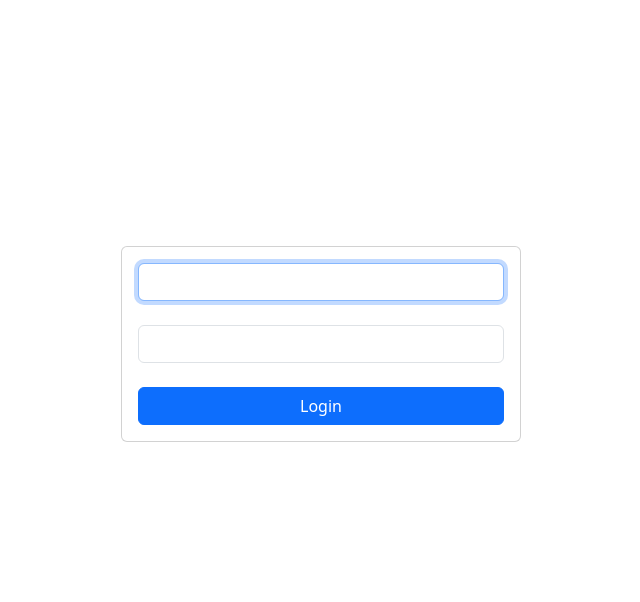
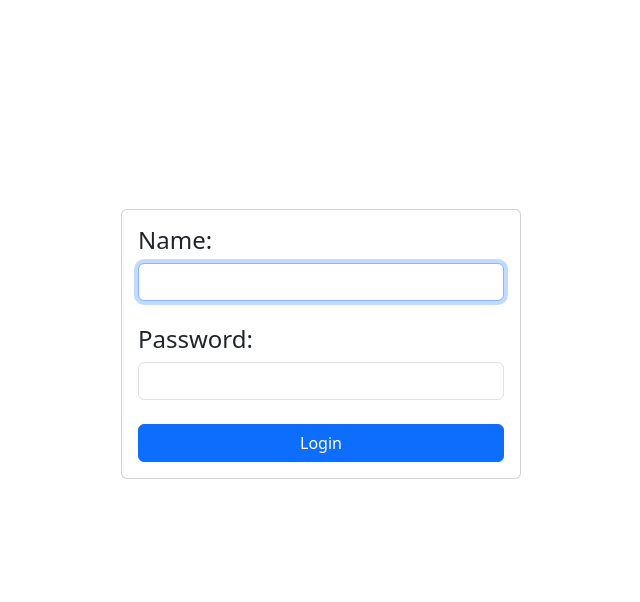
Before and after one commit to Muhammadaziz-beckend/news_b5, a Django app: page /workspace/login/ in a window 1280 px wide. Shown: the part 56-658 px from the top of the page, without its empty margins (319-959 px from the left). Run offline with Django 5.2, Linux system fonts and the light colour scheme; data comes from the database, SQL or seed files in the repository.

Commit message:
commit 02

```diff
--- a/templates/auth/login.html
+++ b/templates/auth/login.html
@@ -21,13 +21,18 @@
             <form action="{% url 'login' %}" id="login_form" method="POST" novalidate>
                 {% csrf_token %}
                 <div class="mb-4">
-
+                    <label for="{{form.username.id}}">
+                        <h4>Name:</h4>
+                    </label>
                     {{ form.username }}
                     <div class="text-danger">
                         {{ form.username.errors }}
                     </div>
                 </div>
                 <div class="mb-4">
+                    <label for="{{form.password.id}}">
+                        <h4>Password:</h4>
+                    </label>
                     {{ form.password }}
                      <div class="text-danger">
                         {{ form.password.errors }}
```
